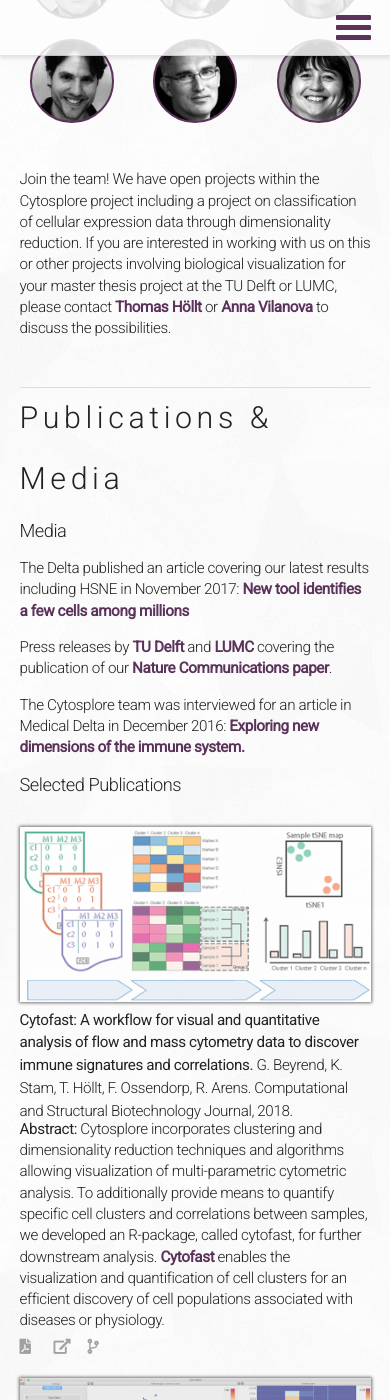
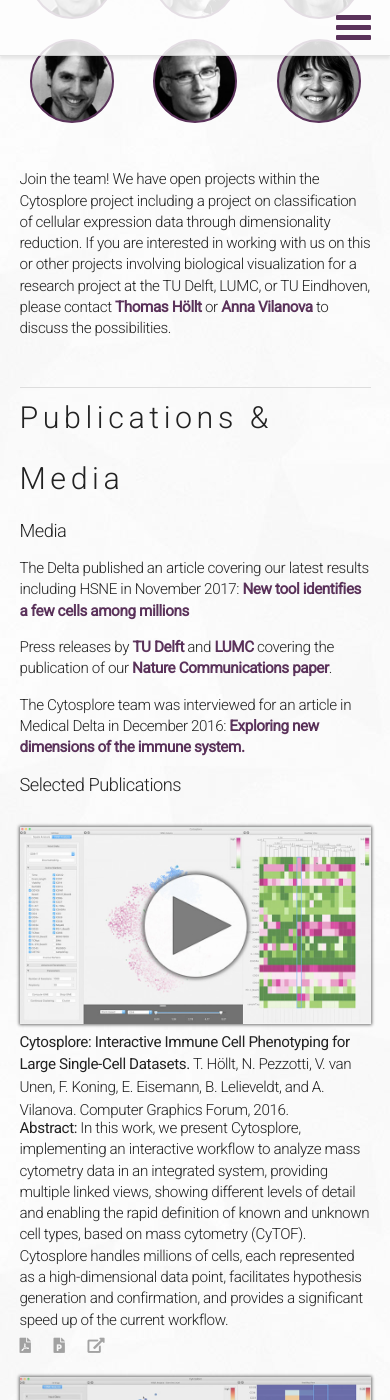
Before and after one commit to Cytosplore/cytosplore.github.io, a Jekyll site: the page built from index.md, in a window 390 px wide and 1400 px high, scrolled down 1434 px. Built offline with Jekyll 4.4.1, drawn with Linux system fonts in a browser that asks for light colours; comment, search, counter and statistics services are not loaded; some of the changed text lies outside the part shown.

Commit message:
minor text and logo updates

```diff
--- a/_includes/header.html
+++ b/_includes/header.html
@@ -9,6 +9,7 @@
         <li><a href="/#publications" class="nav-item">Publications</a><div id="nav-publications"></div></li>
         <li><a href="/#get" class="nav-item">Download</a><div id="nav-download"></div></li>
         <li><a href="/documentation" class="nav-item">Documentation</a><div id="nav-documentation"></div></li>
+        <li><a href="https://viewer.cytosplore.org" class="nav-item" id="go-to-viewer"><img id="header_logo" src="/assets/images/header_logo-viewer.png" alt="Cytosplore Viewer Logo"><span id="go-to-viewer-label">Visit Cytosplore Viewer</span></a><div id="nav-cytosplore"></div></li>
       </ul>
     </nav>
   </div>
--- a/_includes/main.html
+++ b/_includes/main.html
@@ -142,7 +142,7 @@
 							Anna Vilanova
 						</span><hr>
 						<span class="portrait-text">
-							TU Delft <br/> PI VAnPIRe
+							TU Eindhoven <br/> PI VAnPIRe
 						</span>
 						</span>
 					</div>
@@ -151,8 +151,8 @@
 			</div>
 			<p>
 				Join the team! We have open projects within the Cytosplore project including a project on classification of cellular expression data through dimensionality reduction.
-				If you are interested in working with us on this or other projects involving biological visualization for your master thesis project at the TU Delft or LUMC,
-				please contact <a href="mailto:T.Hollt-1@tudelft.nl">Thomas Höllt</a> or <a href="mailt:A.Vilanova@tudelft.nl">Anna Vilanova</a> to discuss the possibilities.
+				If you are interested in working with us on this or other projects involving biological visualization for a research project at the TU Delft, LUMC, or TU Eindhoven,
+				please contact <a href="mailto:T.Hollt-1@tudelft.nl">Thomas Höllt</a> or <a href="mailt:A.Vilanova@tue.nl">Anna Vilanova</a> to discuss the possibilities.
 			</p>
 		</div>
 	</div>
@@ -172,33 +172,36 @@
 
 		<div class="paper">
 			<div class="paper-image">
-				<img src="/assets/papers/cytofast.png" alt="Cytofast" class="paper-img right">
+				<a href="https://vimeo.com/161594269" class="lightbox" target="_blank"><img src="/assets/papers/cytosplore.jpg" alt="Cytosplore" class="paper-img right"></a>
 			</div>
-			<h3><span class="title">Cytofast: A workflow for visual and quantitative analysis of flow and mass cytometry data to discover immune signatures and correlations.</span>
-		<span class="authors">G. Beyrend, K. Stam, T. Höllt, F. Ossendorp, R. Arens.</span>
-        Computational and Structural Biotechnology Journal, 2018.</h3>
+			<h3><span class="title">Cytosplore: Interactive Immune Cell Phenotyping for Large Single-Cell Datasets.</span>
+		<span class="authors">T. Höllt, N. Pezzotti, V. van Unen, F. Koning, E. Eisemann, B. Lelieveldt, and A. Vilanova.</span>
+				Computer Graphics Forum, 2016.</h3>
 			<div class="section" class="abstract">
 				<p><b>Abstract:</b>
-         Cytosplore incorporates clustering and dimensionality reduction techniques and algorithms allowing visualization of multi-parametric cytometric analysis. To additionally provide means to quantify specific cell clusters and correlations between samples, we developed an R-package, called cytofast, for further downstream analysis. <a href="https://github.com/KoenAStam/cytofast" target="_blank">Cytofast</a> enables the visualization and quantification of cell clusters for an efficient discovery of cell populations associated with diseases or physiology.</p>
+        In this work, we present Cytosplore, implementing an interactive workflow to analyze mass cytometry data in an integrated system,
+				providing multiple linked views, showing different levels of detail and enabling the rapid definition of known and unknown cell types, based on mass cytometry (CyTOF).
+				Cytosplore handles millions of cells, each represented as a high-dimensional data point,
+				facilitates hypothesis generation and confirmation, and provides a significant speed up of the current workflow.</p>
 			</div>
 			<div class="paper-links">
 				<div class="paper-link">
-					<a href="https://www.thomashollt.com/assets/papers/2018_cytofast/2018_cytofast.pdf" target="_blank">
+					<a href="https://www.thomashollt.com/assets/papers/2016_eurovis_cytosplore/2016_eurovis_cytosplore.pdf" target="_blank">
             <i class="fas fa-file-pdf"></i>
 					</a>
 				</div>
 				<div class="paper-link">
-					<a href="https://doi.org/10.1016/j.csbj.2018.10.004" target="_blank">
+					<a href="https://www.thomashollt.com/assets/papers/2016_eurovis_cytosplore/eurovis16_Cytosplore_Interactive_Immune_Cell_Phenotyping_for_Large_Single-Cell_Datasets_slides.pdf" target="_blank">
+						<i class="fas fa-file-powerpoint"></i>
+					</a>
+				</div>
+				<div class="paper-link">
+					<a href="http://dx.doi.org/10.1111/cgf.12893" target="_blank">
             <i class="fas fa-external-link-alt"></i>
 					</a>
 				</div>
-				<div class="paper-link">
-					<a href="https://github.com/KoenAStam/cytofast" target="_blank">
-            <i class="fas fa-code-branch"></i>
-					</a>
-				</div>
 			</div>
-			<br style="clear:right;">
+			<br style="clear:left;">
 		</div>
 
 		<div class="paper">
@@ -234,36 +237,33 @@
 
 		<div class="paper">
 			<div class="paper-image">
-				<a href="https://vimeo.com/161594269" class="lightbox" target="_blank"><img src="/assets/papers/cytosplore.jpg" alt="Cytosplore" class="paper-img right"></a>
+				<img src="/assets/papers/cytofast.png" alt="Cytofast" class="paper-img right">
 			</div>
-			<h3><span class="title">Cytosplore: Interactive Immune Cell Phenotyping for Large Single-Cell Datasets.</span>
-		<span class="authors">T. Höllt, N. Pezzotti, V. van Unen, F. Koning, E. Eisemann, B. Lelieveldt, and A. Vilanova.</span>
-				Computer Graphics Forum, 2016.</h3>
+			<h3><span class="title">Cytofast: A workflow for visual and quantitative analysis of flow and mass cytometry data to discover immune signatures and correlations.</span>
+		<span class="authors">G. Beyrend, K. Stam, T. Höllt, F. Ossendorp, R. Arens.</span>
+        Computational and Structural Biotechnology Journal, 2018.</h3>
 			<div class="section" class="abstract">
 				<p><b>Abstract:</b>
-        In this work, we present Cytosplore, implementing an interactive workflow to analyze mass cytometry data in an integrated system,
-				providing multiple linked views, showing different levels of detail and enabling the rapid definition of known and unknown cell types, based on mass cytometry (CyTOF).
-				Cytosplore handles millions of cells, each represented as a high-dimensional data point,
-				facilitates hypothesis generation and confirmation, and provides a significant speed up of the current workflow.</p>
+         Cytosplore incorporates clustering and dimensionality reduction techniques and algorithms allowing visualization of multi-parametric cytometric analysis. To additionally provide means to quantify specific cell clusters and correlations between samples, we developed an R-package, called cytofast, for further downstream analysis. <a href="https://github.com/KoenAStam/cytofast" target="_blank">Cytofast</a> enables the visualization and quantification of cell clusters for an efficient discovery of cell populations associated with diseases or physiology.</p>
 			</div>
 			<div class="paper-links">
 				<div class="paper-link">
-					<a href="https://www.thomashollt.com/assets/papers/2016_eurovis_cytosplore/2016_eurovis_cytosplore.pdf" target="_blank">
+					<a href="https://www.thomashollt.com/assets/papers/2018_cytofast/2018_cytofast.pdf" target="_blank">
             <i class="fas fa-file-pdf"></i>
 					</a>
 				</div>
 				<div class="paper-link">
-					<a href="https://www.thomashollt.com/assets/papers/2016_eurovis_cytosplore/eurovis16_Cytosplore_Interactive_Immune_Cell_Phenotyping_for_Large_Single-Cell_Datasets_slides.pdf" target="_blank">
-						<i class="fas fa-file-powerpoint"></i>
+					<a href="https://doi.org/10.1016/j.csbj.2018.10.004" target="_blank">
+            <i class="fas fa-external-link-alt"></i>
 					</a>
 				</div>
 				<div class="paper-link">
-					<a href="http://dx.doi.org/10.1111/cgf.12893" target="_blank">
-            <i class="fas fa-external-link-alt"></i>
+					<a href="https://github.com/KoenAStam/cytofast" target="_blank">
+            <i class="fas fa-code-branch"></i>
 					</a>
 				</div>
 			</div>
-			<br style="clear:left;">
+			<br style="clear:right;">
 		</div>
 
 		<div class="paper">
@@ -317,7 +317,7 @@
 			<br style="clear:right;">
 		</div-->
 
-		<div class="paper">
+		<!--div class="paper">
 			<div class="paper-image">
 				<img src="/assets/papers/immunity_vvu_2016.jpg" alt="Immunity" class="paper-img right">
 			</div>
@@ -344,7 +344,7 @@
 				</div>
 			</div>
 			<br style="clear:left;">
-		</div>
+		</div-->
 
 	</div>
 	</div>
--- a/assets/css/style.css
+++ b/assets/css/style.css
@@ -221,6 +221,10 @@
 	height: 30px;
 }
 
+#go-to-viewer-label {
+	display: none;
+  }
+
 .content-wrapper{
 	width: 100%;
 	margin-left: auto;
@@ -312,7 +316,7 @@
 	height: 50px;
 }
 
-@media only screen and (min-width: 640px){
+@media only screen and (min-width: 710px){
 
 	.paper-img{
 		padding-top:0px;
@@ -336,7 +340,7 @@
   }
 }
 
-@media only screen and (max-width : 1024px){
+@media only screen and (max-width : 1094px){
 
 	nav{
 		width: 90%;
@@ -348,7 +352,7 @@
 	}
 }
 
-@media only screen and (max-width : 800px){
+@media only screen and (max-width : 870px){
 
 	nav{
 		width: 96%;
@@ -362,7 +366,7 @@
 	}
 }
 
-@media only screen and (max-width : 640px){
+@media only screen and (max-width : 710px){
 
 	.nav-menu{
 		margin-top: 55px;
@@ -380,7 +384,7 @@
   }
 
   .nav-toggled {
-    height: 330px;
+    height: 383px;
     opacity: 0.95;
   	-o-transition: all 250ms ease-in-out;
   	-ms-transition: all 250ms ease-in-out;
@@ -392,9 +396,13 @@
   #nav-full {
     display: none;
   }
+
+  #go-to-viewer-label {
+	display: contents;
+  }
 }
 
-@media only screen and (max-width : 640px){
+@media only screen and (max-width : 710px){
 
 	.paper-img, .techno-images{
 
@@ -705,7 +713,7 @@
   }
 }
 
-@media only screen and (min-width : 640px){
+@media only screen and (min-width : 710px){
 
   .left {
     width: 30%;
--- a/assets/js/scripts.js
+++ b/assets/js/scripts.js
@@ -32,7 +32,7 @@
     var navitems = document.querySelectorAll( ".nav-item" )
     for (var i = 0, len = navitems.length; i < len; i++) {
         navitems[i].addEventListener( "click", function() {
-            if( $( window ).width() < 640 ){ toggleResponsiveNav(); }
+            if( $( window ).width() < 710 ){ toggleResponsiveNav(); }
         });
     }
 
@@ -67,13 +67,13 @@
 function sizeContent() {
 
 	var w = $('.main-wrapper').width() - 65;
-	if( $( window ).width() >= 640 ) w -= 35;
+	if( $( window ).width() >= 710 ) w -= 35;
 	$('#actionvideo').width(w);
 	$('#actionvideo').height(w*9/16);
 
     resetResponsiveNav();
 
-    if($( window ).width() < 640)
+    if($( window ).width() < 710)
     {
         var hamburger = ($( window ).width() * 0.95 - 45) + "px";
         $('#nav-hamburger').css("left", hamburger);
```
Also changed, not shown: other parts of _includes/main.html (+3 -3 lines), Gemfile (+0 -14 lines), Gemfile.lock (deleted), assets/images/header_logo-viewer.png (added), assets/images/nwo.png, 1 other file.
